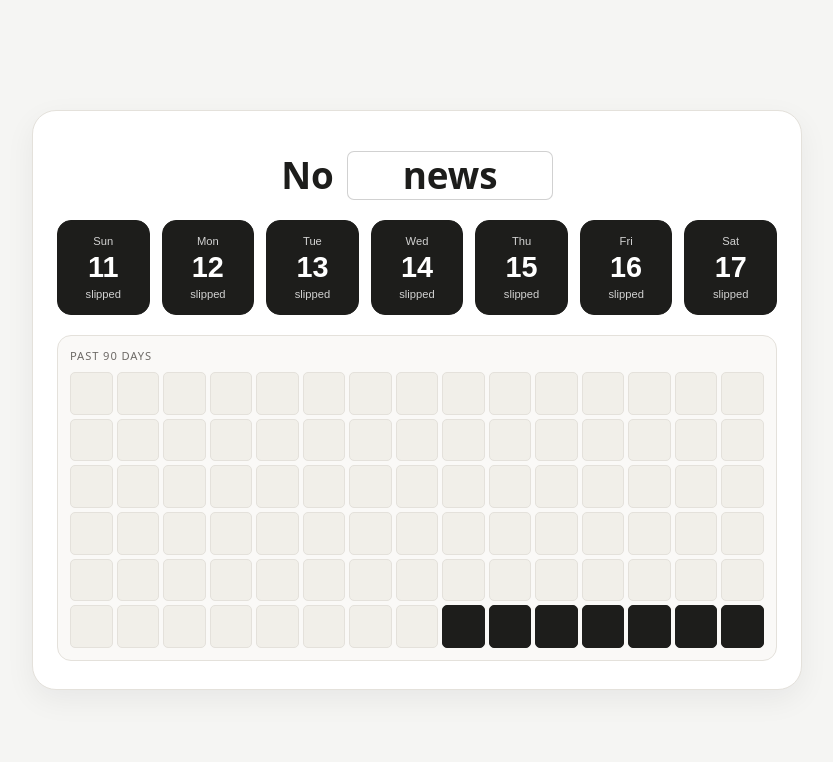
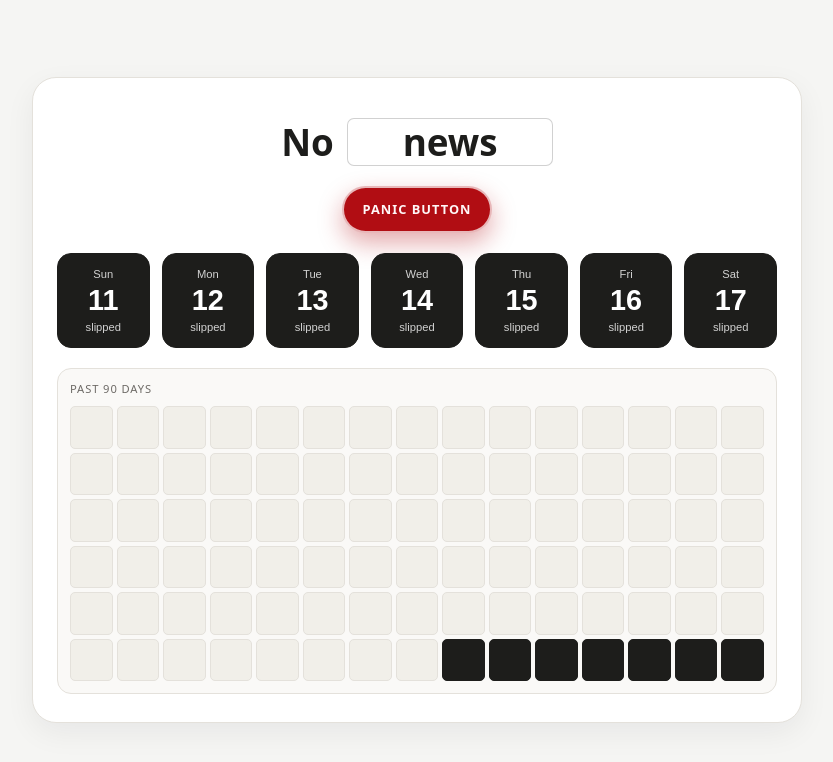
Before and after one commit to runarf/slip, a React (Vite) app: page / in a window 1280 px wide. Shown: the top 762 px of the page, without its empty margins (223-1056 px from the left). Built offline with nearby package versions, Linux system fonts and the light colour scheme.

Commit message:
Initial commit

```diff
--- a/src/App.css
+++ b/src/App.css
@@ -1,10 +1,49 @@
 .app-shell {
+  position: relative;
   min-height: 100vh;
   display: grid;
   place-items: center;
   background: #f5f5f3;
   padding: 24px;
   box-sizing: border-box;
+  overflow: hidden;
+}
+
+.emoji-overlay {
+  position: fixed;
+  inset: 0;
+  pointer-events: none;
+  overflow: hidden;
+  z-index: 10;
+}
+
+.emoji-burst {
+  position: absolute;
+  bottom: 14%;
+  font-size: clamp(2.8rem, 7vw, 6rem);
+  opacity: 0;
+  transform: translate(-50%, 0) scale(0.7);
+  animation: emoji-pop 1.1s cubic-bezier(0.2, 0.9, 0.2, 1) forwards;
+  filter: drop-shadow(0 12px 28px rgba(0, 0, 0, 0.2));
+  text-shadow: 0 0 18px rgba(255, 255, 255, 0.25);
+}
+
+@keyframes emoji-pop {
+  0% {
+    opacity: 0;
+    transform: translate(-50%, 0) scale(0.5) rotate(-16deg);
+  }
+  20% {
+    opacity: 1;
+  }
+  50% {
+    opacity: 1;
+    transform: translate(-50%, -100px) scale(1.2) rotate(12deg);
+  }
+  100% {
+    opacity: 0;
+    transform: translate(-50%, -260px) scale(1.8) rotate(-22deg);
+  }
 }
 
 .tracker-card {
@@ -51,6 +90,35 @@ h1 {
   border-color: rgba(29, 29, 27, 0.7);
   box-shadow: 0 0 0 2px rgba(29, 29, 27, 0.08);
 }
+
+.panic-button {
+  display: block;
+  margin: 0 auto 20px;
+  border: 2px solid rgba(255, 255, 255, 0.7);
+  border-radius: 999px;
+  background: #b10d13;
+  color: #fff7f7;
+  font: inherit;
+  font-size: 0.8rem;
+  font-weight: 800;
+  letter-spacing: 0.08em;
+  text-transform: uppercase;
+  padding: 12px 18px;
+  cursor: pointer;
+  box-shadow: 0 10px 24px rgba(177, 13, 19, 0.35);
+  transition: transform 0.15s ease, opacity 0.15s ease, filter 0.15s ease, background 0.2s ease, box-shadow 0.2s ease;
+}
+
+.panic-button:hover {
+  transform: translateY(-1px);
+}
+
+.panic-button.panic-0 { background: #b10d13; box-shadow: 0 10px 24px rgba(177, 13, 19, 0.35); }
+.panic-button.panic-1 { background: #d21b1b; }
+.panic-button.panic-2 { background: #e52e2e; }
+.panic-button.panic-3 { background: #ef4a2c; }
+.panic-button.panic-4 { background: #f48c1d; }
+.panic-button.panic-5 { background: #2ca853; box-shadow: 0 10px 24px rgba(44, 168, 83, 0.35); }
 
 .summary {
   display: flex;
--- a/src/App.tsx
+++ b/src/App.tsx
@@ -1,4 +1,4 @@
-import { useEffect, useState } from 'react'
+import { useEffect, useRef, useState } from 'react'
 import './App.css'
 
 const HABIT_KEY = 'habit-tracker-habit'
@@ -49,6 +49,13 @@ function App(): JSX.Element {
     return getLastSevenDays().map((date) => formatKey(date))
   })
 
+  const [panicLevel, setPanicLevel] = useState<number>(() => {
+    return 0
+  })
+
+  const [bursts, setBursts] = useState<Array<{ id: number; x: number; emoji: string }>>([])
+  const clickWindowRef = useRef<number[]>([])
+
   const recentDays = getLastSevenDays()
   const heatmapDays = getRecentHeatmapDays()
 
@@ -76,8 +83,56 @@ function App(): JSX.Element {
     return slipDates.includes(formatKey(date))
   }
 
+  const triggerPanic = (): void => {
+    const now = Date.now()
+    const oneMinuteAgo = now - 60_000
+
+    clickWindowRef.current = clickWindowRef.current.filter((time) => time > oneMinuteAgo)
+    clickWindowRef.current.push(now)
+
+    const recentClicks = clickWindowRef.current.length
+    const limitedLevel = Math.min(recentClicks, 60)
+    setPanicLevel(limitedLevel)
+
+    const darkPool = ['💥', '😵', '🤢', '🩸', '🔥', '☠️', '💣', '🧨', '⚰️', '🕳️', '🧟', '🫨', '💀', '☠', '🩹', '🫠']
+    const warmPool = ['✨', '💪', '😌', '🥳', '🔥', '✅', '🌿', '💚', '😄', '🎉', '👏', '🙂']
+    const chosenPool = limitedLevel >= 45 ? warmPool : darkPool
+
+    const burst = {
+      id: Date.now() + Math.random(),
+      x: 8 + Math.random() * 84,
+      emoji: chosenPool[Math.floor(Math.random() * chosenPool.length)],
+    }
+
+    setBursts((current) => [...current, burst])
+
+    window.setTimeout(() => {
+      setBursts((current) => current.filter((item) => item.id !== burst.id))
+    }, 900)
+  }
+
+  const panicStage =
+    panicLevel < 10 ? 0 :
+    panicLevel < 22 ? 1 :
+    panicLevel < 35 ? 2 :
+    panicLevel < 48 ? 3 :
+    panicLevel < 58 ? 4 :
+    5
+
   return (
     <main className="app-shell" aria-label="Habit tracker">
+      <div className="emoji-overlay" aria-hidden="true">
+        {bursts.map((burst) => (
+          <span
+            key={burst.id}
+            className="emoji-burst"
+            style={{ left: `${burst.x}%` }}
+          >
+            {burst.emoji}
+          </span>
+        ))}
+      </div>
+
       <section className="tracker-card">
         <h1>
           No{' '}
@@ -88,6 +143,10 @@ function App(): JSX.Element {
             onChange={(event) => setHabitWord(event.target.value)}
           />
         </h1>
+
+        <button type="button" className={`panic-button panic-${panicStage}`} onClick={triggerPanic}>
+          Panic button
+        </button>
 
         <div className="week-view" aria-label="Last 7 days calendar">
           <div className="week-grid">
```
